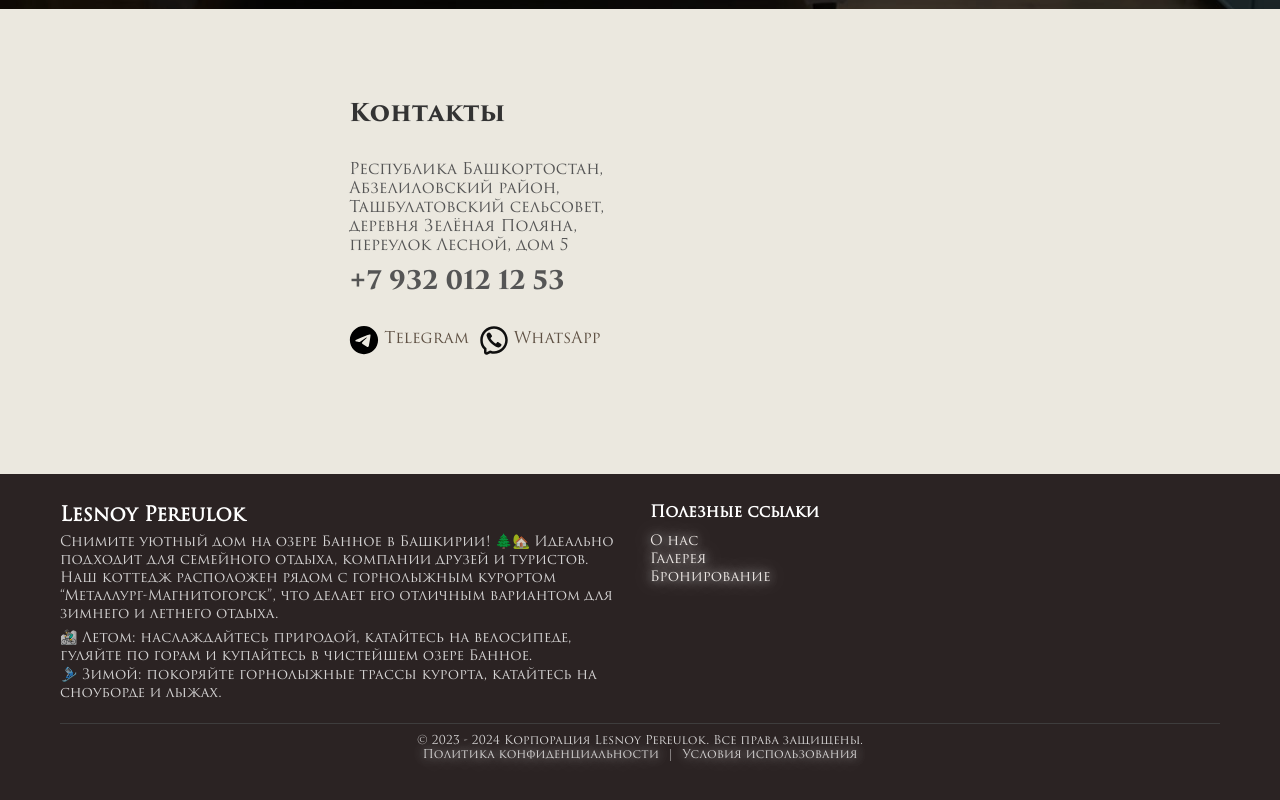
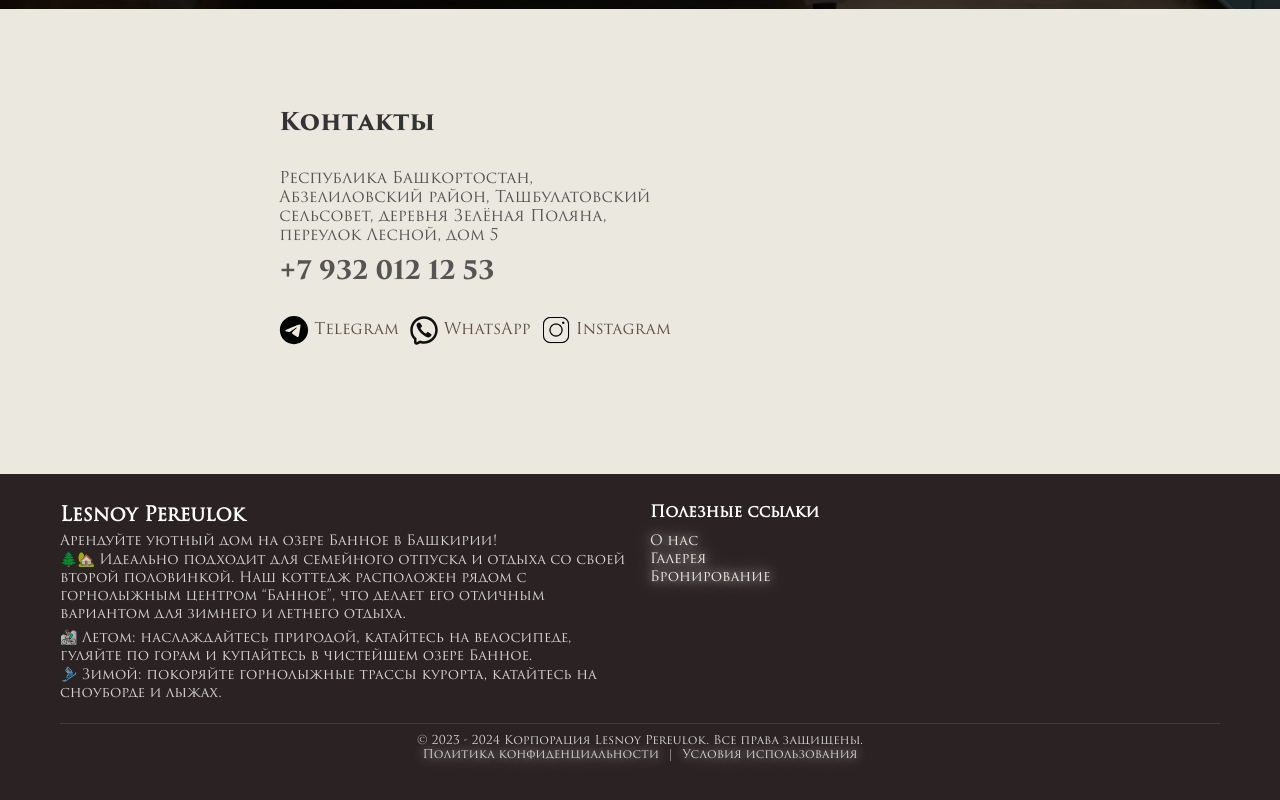
Before and after one commit to 0IceMeat0/maria-hotel, a React (Vite) app: page / in a window 1280 px wide. Shown: the part 2734-3534 px from the top of the page. Built offline with nearby package versions, Linux system fonts and the light colour scheme.

Commit message:
release 1.26

```diff
--- a/src/shared/assets/index.js
+++ b/src/shared/assets/index.js
@@ -17,6 +17,7 @@ import twelveSlideGallery from './img/twelveSlideGallery.jpg';
 import closewhite from './icons/closewhite.png';
 import close from './icons/close.png';
 import insta from './icons/instagram.svg';
+import instaBlack from './icons/insta.png';
 import telegram from './icons/telegram1.svg';
 import whatsapp from './icons/whatsapp.svg';
 import whatsapp1 from './icons/whatsapp1.svg';
@@ -43,6 +44,7 @@ export {
     closewhite,
     close,
     insta,
+    instaBlack,
     whatsapp,
     strelka,
     strelkaBlack,
--- a/src/widgets/hotel/about-us/ui/about-us.jsx
+++ b/src/widgets/hotel/about-us/ui/about-us.jsx
@@ -1,4 +1,4 @@
-import { telegram, whatsapp1 } from '@/shared/assets';
+import { telegram, whatsapp1, instaBlack } from '@/shared/assets';
 
 import styles from './about-us.module.css';
 
@@ -40,6 +40,17 @@ export const AboutUs = () => {
                             />
                             <div className={styles.linkText}>WhatsApp</div>
                         </a>
+                        <a
+                            href="https://www.instagram.com/lesnoy.pereulok?igsh=MXRnZzE0enF5OWVldQ=="
+                            className={styles.link}
+                        >
+                            <img
+                                src={instaBlack}
+                                className={styles.telegram}
+                                alt="instagram"
+                            />
+                            <div className={styles.linkText}>Instagram</div>
+                        </a>
                     </div>
                 </div>
             </div>
--- a/src/widgets/hotel/about-us/ui/about-us.module.css
+++ b/src/widgets/hotel/about-us/ui/about-us.module.css
@@ -73,7 +73,9 @@
     font-size: 22px;
     font-family: 'PT bold';
 }
-
+.linkText{
+    font-size: 14px;
+}
 @media (min-width: 981px) {
     .wrap {
         display: flex;
@@ -100,4 +102,7 @@
     .titleIframe {
         display: none;
     }
+    .linkText{
+        font-size: 16px;
+    }
 }
--- a/src/widgets/hotel/footer/ui/footer.jsx
+++ b/src/widgets/hotel/footer/ui/footer.jsx
@@ -28,11 +28,12 @@ export const Footer = () => {
                 <div className={styles.companyInfo}>
                     <h2 className={styles.companyName}>Lesnoy Pereulok</h2>
                     <p className={styles.description}>
-                        Снимите уютный дом на озере Банное в Башкирии! 🌲🏡
-                        Идеально подходит для семейного отдыха, компании друзей
-                        и туристов. Наш коттедж расположен рядом с горнолыжным
-                        курортом “Металлург-Магнитогорск”, что делает его
-                        отличным вариантом для зимнего и летнего отдыха.
+                        Арендуйте уютный дом на озере Банное в Башкирии!
+                        <br />
+                        🌲🏡 Идеально подходит для семейного отпуска и отдыха со
+                        своей второй половинкой. Наш коттедж расположен рядом с
+                        горнолыжным центром “Банное”, что делает его отличным
+                        вариантом для зимнего и летнего отдыха.
                     </p>
                     <p className={styles.description}>
                         🚵‍♂ Летом: наслаждайтесь природой, катайтесь на
@@ -42,7 +43,6 @@ export const Footer = () => {
                         катайтесь на сноуборде и лыжах.
                     </p>
                 </div>
-
                 {/* Блок с ссылками */}
                 <div className={styles.links}>
                     <h3 className={styles.sectionTitle}>Полезные ссылки</h3>
--- a/src/widgets/hotel/gallery/ui/gallery.jsx
+++ b/src/widgets/hotel/gallery/ui/gallery.jsx
@@ -88,6 +88,8 @@ const Gallery = () => {
                     <li>Варочная панель</li>
                     <li>Вытяжка</li>
                     <li>Чайник</li>
+                    <li>Микроволновка</li>
+                    <li>Кондиционер</li>
                 </ul>
 
                 <h3>Посуда</h3>
```
